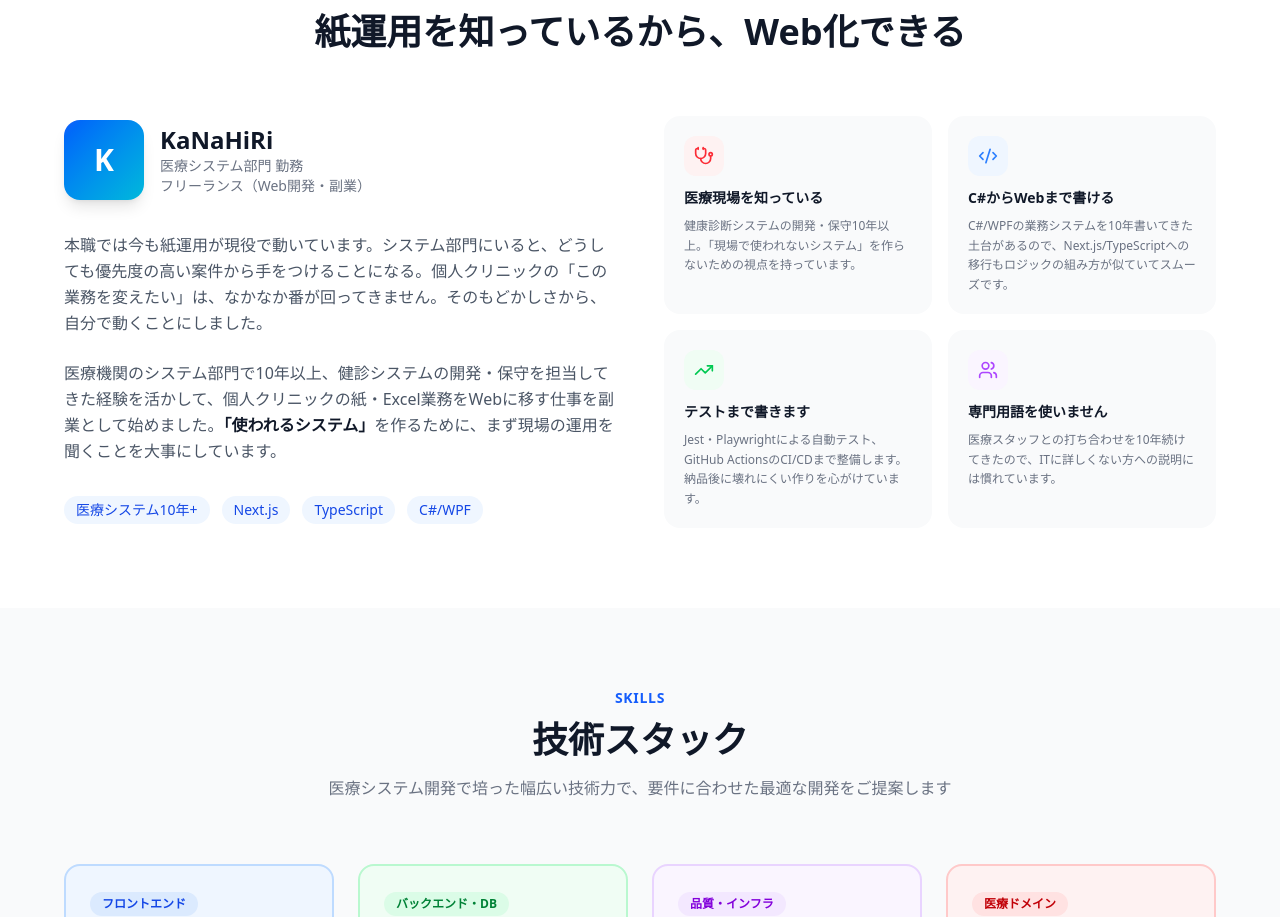
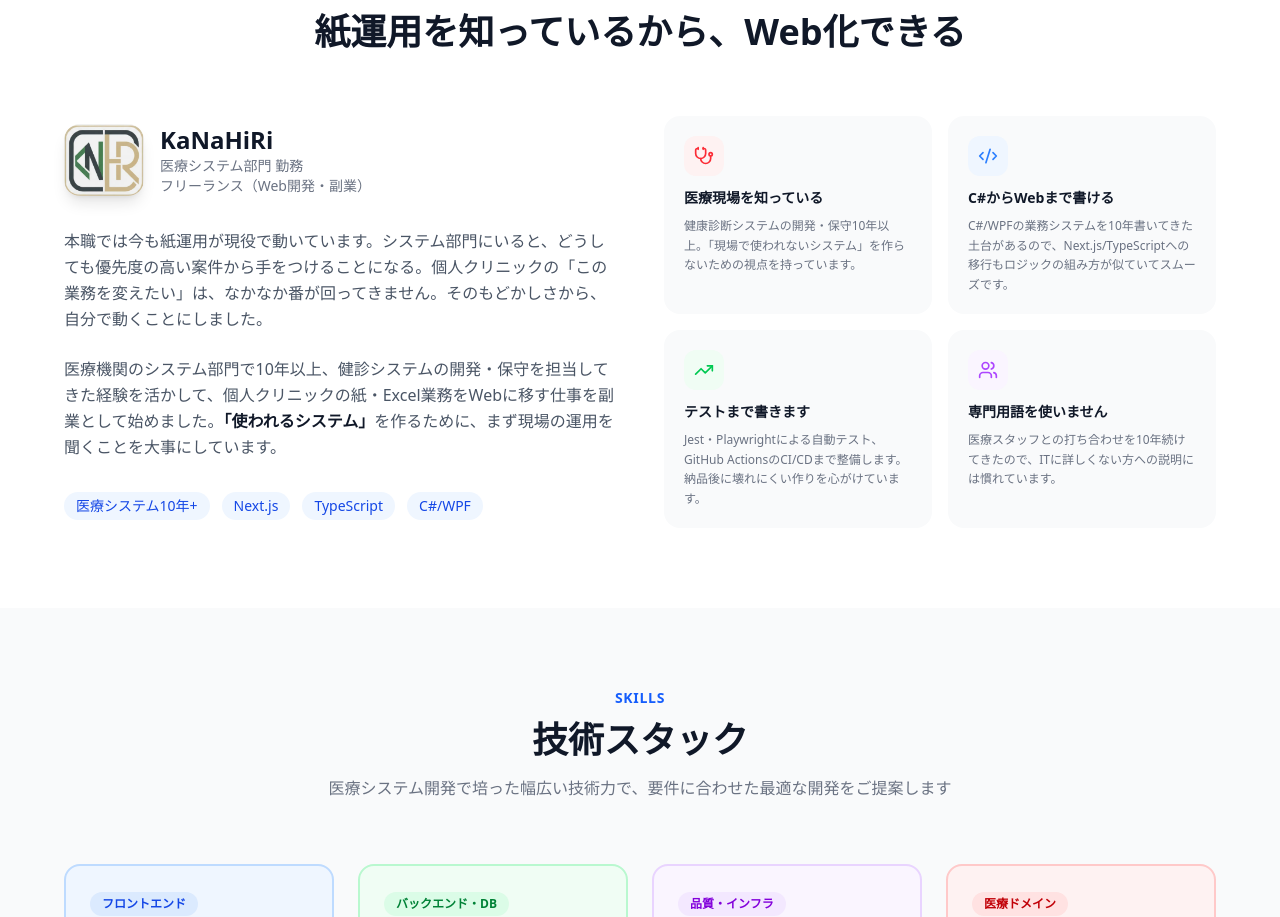
Before and after one commit to KaNaHiRi/portfolio, a Next.js app: page / in a window 1280 px wide. Shown: the part 900-1817 px from the top of the page. Built offline with nearby package versions, Linux system fonts and the light colour scheme.

Commit message:
feat: Aboutセクションのアイコンをロゴ画像に変更

```diff
--- a/app/components/AboutSection.tsx
+++ b/app/components/AboutSection.tsx
@@ -1,4 +1,5 @@
 import { Stethoscope, Code2, TrendingUp, Users } from "lucide-react"
+import Image from "next/image"
 
 const STRENGTHS = [
   { icon: Stethoscope, title: "医療現場を知っている", description: "健康診断システムの開発・保守10年以上。「現場で使われないシステム」を作らないための視点を持っています。", color: "text-red-500 bg-red-50" },
@@ -18,7 +19,13 @@ export default function AboutSection() {
         <div className="grid lg:grid-cols-2 gap-12 items-center">
           <div className="space-y-6">
             <div className="flex items-center gap-4 mb-8">
-              <div className="w-20 h-20 bg-gradient-to-br from-blue-600 to-cyan-500 rounded-2xl flex items-center justify-center text-white text-3xl font-bold shadow-lg">K</div>
+              <Image
+                src="/logo-knahiri.png"
+                alt="KaNaHiRi Logo"
+                width={80}
+                height={80}
+                className="rounded-2xl object-contain shadow-lg"
+              />
               <div>
                 <h3 className="text-2xl font-bold text-gray-900">KaNaHiRi</h3>
                 <p className="text-gray-500 text-sm">医療システム部門 勤務</p>
```
